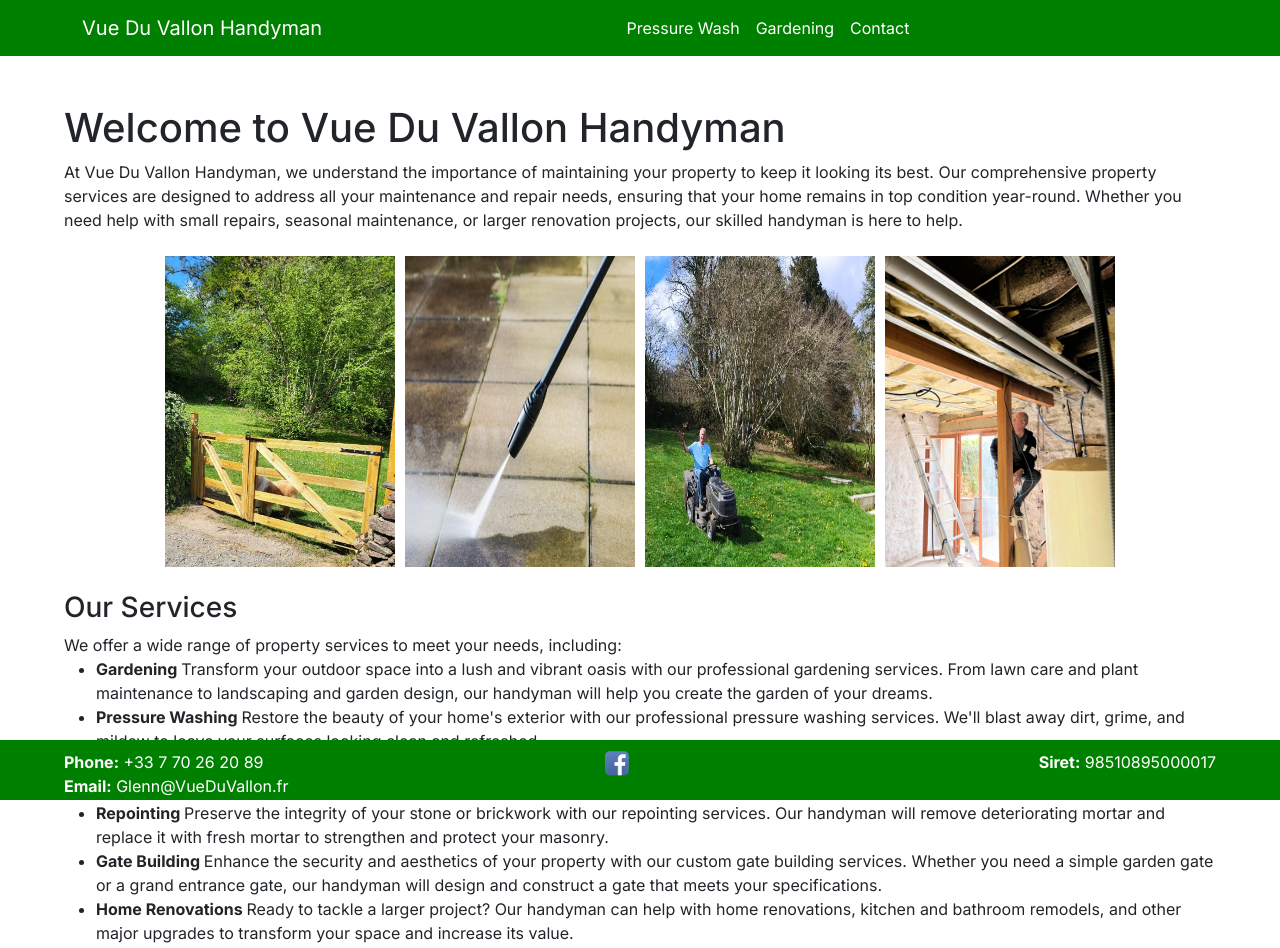
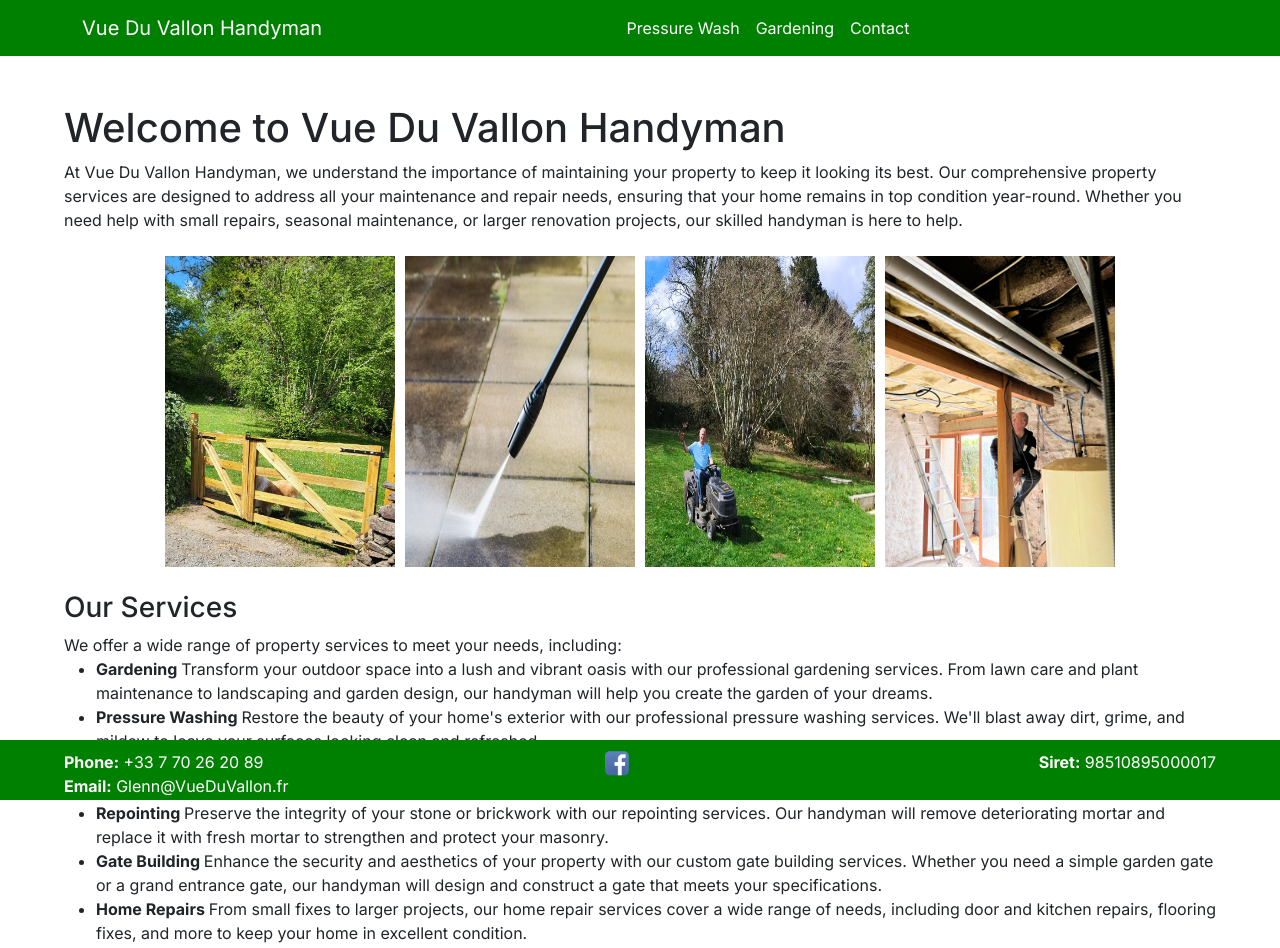
Before and after one commit to GlennPacker/VueDuVallonHandyman, a Next.js app: page / in a window 1280 px wide. Shown: the top 948 px of the page. Built offline with nearby package versions, Linux system fonts and the light colour scheme.

Commit message:
Update page.tsx

```diff
--- a/src/app/page.tsx
+++ b/src/app/page.tsx
@@ -53,8 +53,8 @@ export default function Home() {
               Enhance the security and aesthetics of your property with our custom gate building services. Whether you need a simple garden gate or a grand entrance gate, our handyman will design and construct a gate that meets your specifications.
             </li>
             <li>
-              <strong>Home Renovations </strong>
-              Ready to tackle a larger project? Our handyman can help with home renovations, kitchen and bathroom remodels, and other major upgrades to transform your space and increase its value.
+              <strong>Home Repairs </strong>
+              From small fixes to larger projects, our home repair services cover a wide range of needs, including door and kitchen repairs, flooring fixes, and more to keep your home in excellent condition.
             </li>
             <li>
               <strong>Picture Hanging </strong>
```
